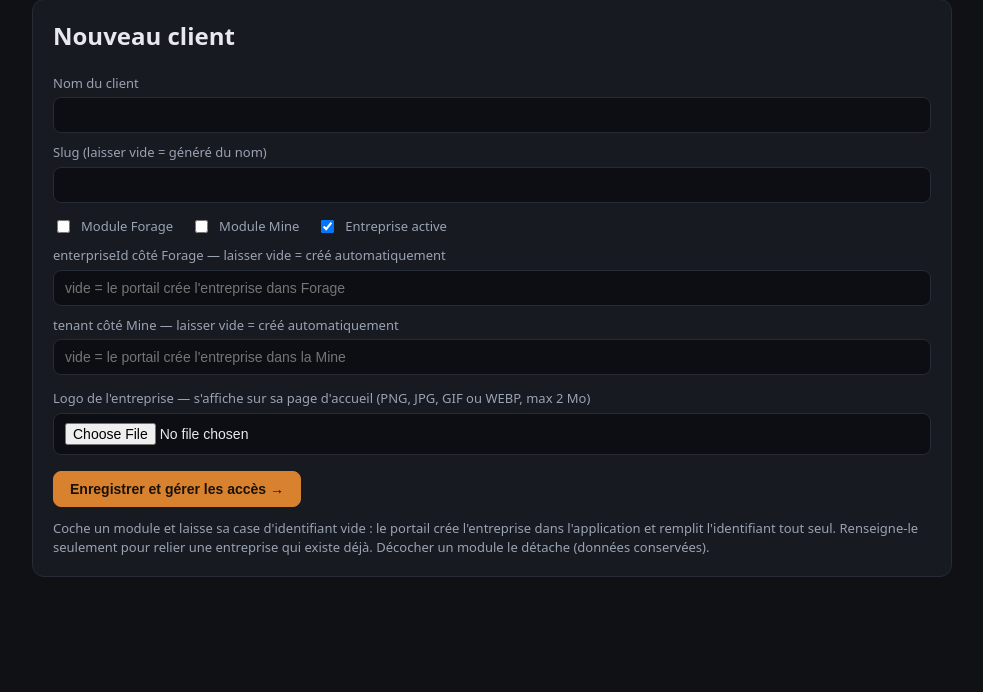
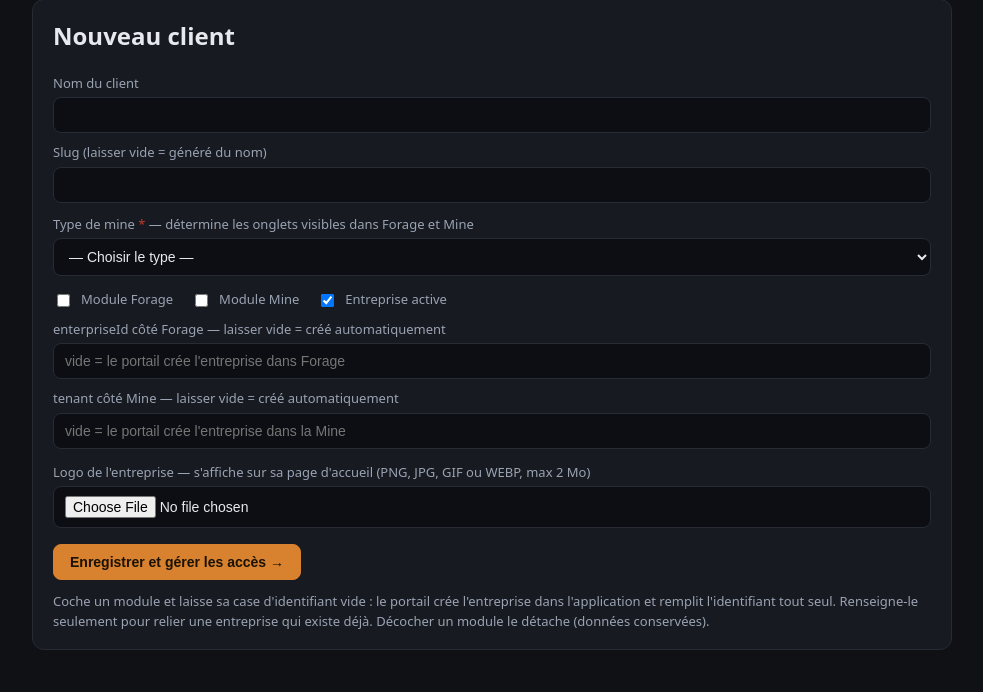
Before and after one commit to donaldulrich90-ctrl/good-engineers-portail, a Django app: page /gestion/client/nouveau/ in a window 1280 px wide. Shown: the part 112-804 px from the top of the page, without its empty margins (148-1131 px from the left). Before the commit the page ends 689 px from the top, so only its background shows below. Run offline with Django 5.2, Linux system fonts and the light colour scheme; the visitor is signed in with stand-in values (Sample User, id 1).

Commit message:
feat(entreprise): type de mine obligatoire à la création, propagé aux apps (#19)
Le type de mine (ciel ouvert / souterraine / carrière) se choisit là où le
compte client est créé : le portail. Il détermine les onglets visibles dans
Forage et Mine (une entreprise « ciel ouvert » ne voit ni le souterrain ni
la carrière, etc.).

- models.py : champ Entreprise.type_mine (+ choices) et migration 0007.
- views.py : type obligatoire dans gestion_client_edit ; enregistré et
  propagé/synchronisé à chaque sauvegarde vers Forage et Mine.
- services.py : creer_entreprise_forage/mine envoient type_mine (upsert).
- client_edit.html : sélecteur de type (obligatoire).


Claude-Session: https://claude.ai/code/session_01AWRhPyJtQYZr4jwqQ3knNc

Co-authored-by: Claude <noreply@anthropic.com>

```diff
--- a/good-engineers-portail/portal/services.py
+++ b/good-engineers-portail/portal/services.py
@@ -137,11 +137,18 @@ def propager_etat_mine(tenant_id, active: bool):
     _post_state(url, {"tenant": tenant_id, "active": bool(active)}, "Mine")
 
 
-def creer_entreprise_forage(nom, slug):
-    """Crée (ou retrouve) l'entreprise dans Forage. Renvoie (enterpriseId, erreur)."""
+def creer_entreprise_forage(nom, slug, type_mine=""):
+    """Crée (ou retrouve/synchronise) l'entreprise dans Forage. Renvoie (enterpriseId, erreur).
+
+    type_mine ('ciel_ouvert'|'souterrain'|'carriere') est propagé comme domaine
+    d'activité unique côté Forage (cloisonnement de l'environnement).
+    """
     url = f"{settings.FORAGE_BASE_URL}/api/service/enterprise"
+    payload = {"name": nom, "slug": slug}
+    if type_mine:
+        payload["type_mine"] = type_mine
     try:
-        r = requests.post(url, json={"name": nom, "slug": slug}, headers=_HEADERS,
+        r = requests.post(url, json=payload, headers=_HEADERS,
                           timeout=settings.METRICS_HTTP_TIMEOUT)
         r.raise_for_status()
         return r.json().get("id"), None
@@ -150,11 +157,17 @@ def creer_entreprise_forage(nom, slug):
         return None, str(e)
 
 
-def creer_entreprise_mine(nom, slug):
-    """Crée (ou retrouve) le tenant dans la Mine. Renvoie (tenant, erreur)."""
+def creer_entreprise_mine(nom, slug, type_mine=""):
+    """Crée (ou retrouve/synchronise) le tenant dans la Mine. Renvoie (tenant, erreur).
+
+    type_mine est propagé pour cloisonner les onglets côté Mine.
+    """
     url = f"{settings.MINE_BASE_URL}/api/service/enterprise/"
+    payload = {"name": nom, "tenant": slug}
+    if type_mine:
+        payload["type_mine"] = type_mine
     try:
-        r = requests.post(url, json={"name": nom, "tenant": slug}, headers=_HEADERS,
+        r = requests.post(url, json=payload, headers=_HEADERS,
                           timeout=settings.METRICS_HTTP_TIMEOUT)
         r.raise_for_status()
         return r.json().get("tenant"), None
--- a/good-engineers-portail/portal/templates/portal/gestion/client_edit.html
+++ b/good-engineers-portail/portal/templates/portal/gestion/client_edit.html
@@ -12,6 +12,14 @@
 
     <label for="slug">Slug (laisser vide = généré du nom)</label>
     <input id="slug" name="slug" value="{{ ent.slug|default:'' }}">
+
+    <label for="type_mine" style="margin-top:12px">Type de mine <span style="color:#c0392b">*</span> — détermine les onglets visibles dans Forage et Mine</label>
+    <select id="type_mine" name="type_mine" required>
+      <option value="">— Choisir le type —</option>
+      <option value="ciel_ouvert" {% if ent.type_mine == 'ciel_ouvert' %}selected{% endif %}>Mine à ciel ouvert</option>
+      <option value="souterrain" {% if ent.type_mine == 'souterrain' %}selected{% endif %}>Mine souterraine</option>
+      <option value="carriere" {% if ent.type_mine == 'carriere' %}selected{% endif %}>Carrière</option>
+    </select>
 
     <div style="display:flex;gap:18px;margin:14px 0 4px;flex-wrap:wrap">
       <label style="display:flex;align-items:center;gap:8px;margin:0">
--- a/good-engineers-portail/portal/views.py
+++ b/good-engineers-portail/portal/views.py
@@ -343,9 +343,13 @@ def gestion_client_edit(request, client_id=None):
         active = bool(request.POST.get("active"))
         forage_id = (request.POST.get("forage_enterprise_id") or "").strip()
         mine_tenant = (request.POST.get("mine_tenant_id") or "").strip()
+        type_mine = (request.POST.get("type_mine") or "").strip()
+        _types_ok = {c[0] for c in Entreprise.TYPE_MINE_CHOICES}
 
         if not nom:
             erreur = "Le nom est obligatoire."
+        elif type_mine not in _types_ok:
+            erreur = "Le type de mine (ciel ouvert, souterraine ou carrière) est obligatoire."
         else:
             soucis = []
             try:
@@ -354,23 +358,23 @@ def gestion_client_edit(request, client_id=None):
                 forage_val = None
             mine_val = mine_tenant if (module_mine and mine_tenant) else ""
 
-            # Un module coché sans correspondance : on crée l'entreprise dans
-            # l'application et on récupère son identifiant automatiquement.
-            if module_forage and forage_val is None:
-                fid, err = creer_entreprise_forage(nom, slug)
+            # Module coché : on crée l'entreprise dans l'application si besoin, et
+            # on propage/synchronise le type de mine (cloisonnement des onglets).
+            if module_forage:
+                fid, err = creer_entreprise_forage(nom, slug, type_mine)
                 if fid is not None:
                     forage_val = int(fid)
-                else:
+                elif forage_val is None:
                     soucis.append(f"Forage ({err})")
-            if module_mine and not mine_val:
-                tid, err = creer_entreprise_mine(nom, slug)
+            if module_mine:
+                tid, err = creer_entreprise_mine(nom, slug, type_mine)
                 if tid:
                     mine_val = tid
-                else:
+                elif not mine_val:
                     soucis.append(f"Mine ({err})")
 
             champs = {
-                "nom": nom, "slug": slug, "active": active,
+                "nom": nom, "slug": slug, "active": active, "type_mine": type_mine,
                 "module_forage": module_forage, "module_mine": module_mine,
                 "forage_enterprise_id": forage_val if module_forage else None,
                 "mine_tenant_id": mine_val if module_mine else "",
```
Also changed, not shown: good-engineers-portail/portal/models.py (+14 -0 lines), good-engineers-portail/portal/migrations/0007_entreprise_type_mine.py (added).
